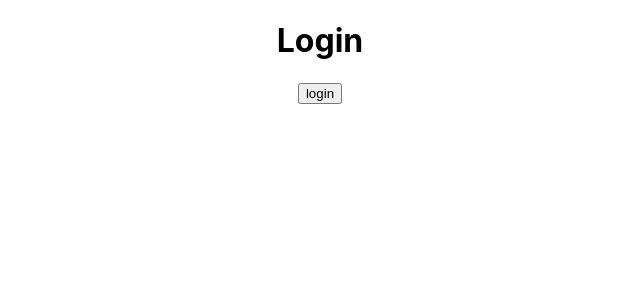
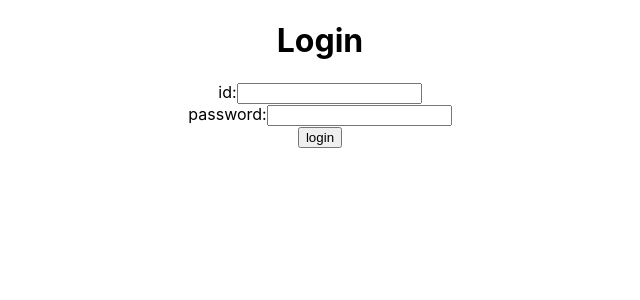
Before and after one commit to noknmgc/react-fastapi-template, a React (Create React App) app in the folder frontend/my-app/: page /login in a window 1280 px wide. Shown: the top 300 px of the page, without its empty margins (320-960 px from the left). Built offline with nearby package versions, Linux system fonts and the light colour scheme.

Commit message:
Implement Login page & login user

```diff
--- a/frontend/my-app/package.json
+++ b/frontend/my-app/package.json
@@ -10,6 +10,7 @@
     "@types/node": "^16.18.38",
     "@types/react": "^18.2.14",
     "@types/react-dom": "^18.2.6",
+    "axios": "^1.4.0",
     "react": "^18.2.0",
     "react-dom": "^18.2.0",
     "react-router-dom": "^6.14.2",
--- /dev/null
+++ b/frontend/my-app/src/common/api/axios.ts
@@ -0,0 +1,5 @@
+import Axios from "axios";
+
+import { API_URL } from "../constants";
+
+export const axios = Axios.create({ baseURL: API_URL });
--- /dev/null
+++ b/frontend/my-app/src/common/constants/index.ts
@@ -0,0 +1 @@
+export const API_URL = process.env.REACT_APP_API_URL as string;
--- /dev/null
+++ b/frontend/my-app/src/features/Login/api/getUser.ts
@@ -0,0 +1,18 @@
+import { axios } from "../../../common/api/axios";
+
+import { Token, UserRole } from "../../../common/types";
+
+type UserResponse = {
+  siginin_id: string;
+  name: string;
+  role: UserRole;
+};
+
+export const getCurrentUser = (token: Token): Promise<UserResponse> => {
+  const response = axios
+    .get("/users/myself", {
+      headers: { Authorization: `${token.type} ${token.accessToken}` },
+    })
+    .then((response) => response.data);
+  return response;
+};
--- /dev/null
+++ b/frontend/my-app/src/features/Login/api/login.ts
@@ -0,0 +1,21 @@
+import { axios } from "../../../common/api/axios";
+
+import { Token } from "../../../common/types";
+
+export const login = (username: string, password: string): Promise<Token> => {
+  const formData = new FormData();
+  formData.append("username", username);
+  formData.append("password", password);
+
+  const response: Promise<Token> = axios
+    .post("/login/token", formData, {
+      headers: { "Content-Type": "application/x-www-form-urlencoded" },
+    })
+    .then((response) => {
+      return {
+        accessToken: response.data.access_token,
+        type: response.data.token_type,
+      };
+    });
+  return response;
+};
--- a/frontend/my-app/src/features/Login/index.tsx
+++ b/frontend/my-app/src/features/Login/index.tsx
@@ -1,23 +1,81 @@
+import { useState } from "react";
 import { useNavigate } from "react-router-dom";
 
 import { User } from "../../common/types";
+import { login } from "./api/login";
+import { getCurrentUser } from "./api/getUser";
+import { userPaths } from "../../routes/UserRoutes";
 
 interface LoginProps {
   setUser: React.Dispatch<React.SetStateAction<User | null>>;
 }
 
 const Login: React.FC<LoginProps> = ({ setUser }) => {
+  const [username, setUsername] = useState("");
+  const [password, setPassword] = useState("");
+
   const navigate = useNavigate();
 
-  const handleLogin = () => {
-    setUser({ id: "test", token: "test", role: "Admin" });
-    navigate("/todo", { replace: true });
+  const handleUsernameChange: React.ChangeEventHandler<HTMLInputElement> = (
+    e
+  ) => {
+    setUsername(e.target.value);
+  };
+
+  const handlePasswordChange: React.ChangeEventHandler<HTMLInputElement> = (
+    e
+  ) => {
+    setPassword(e.target.value);
+  };
+
+  const handleLogin: React.FormEventHandler<HTMLFormElement> = async (e) => {
+    e.preventDefault();
+    const token = await login(username, password).catch((error) => {
+      const status = error.response?.status;
+      const detail = error.response?.data?.detail;
+      window.alert(
+        status && detail ? `${status} : ${detail}` : "Something happened"
+      );
+    });
+    if (!!!token) return;
+
+    const userData = await getCurrentUser(token);
+    if (!!!userData) return;
+
+    setUser({
+      id: userData.siginin_id,
+      token: token,
+      role: userData.role,
+    });
+    navigate(userPaths.todo.path, { replace: true });
   };
 
   return (
     <div>
       <h1>Login</h1>
-      <button onClick={handleLogin}>login</button>
+      <form onSubmit={handleLogin}>
+        <div>
+          <label>id:</label>
+          <input
+            type="text"
+            name="username"
+            required
+            value={username}
+            onChange={handleUsernameChange}
+          />
+        </div>
+        <div>
+          <label>password:</label>
+          <input
+            type="password"
+            name="password"
+            required
+            value={password}
+            onChange={handlePasswordChange}
+          />
+        </div>
+        <button type="submit">login</button>
+      </form>
     </div>
   );
 };
```
Also changed, not shown: frontend/my-app/src/common/types/index.ts (+9 -2 lines), 2 other files (tests, documents, lock files or other folders).
